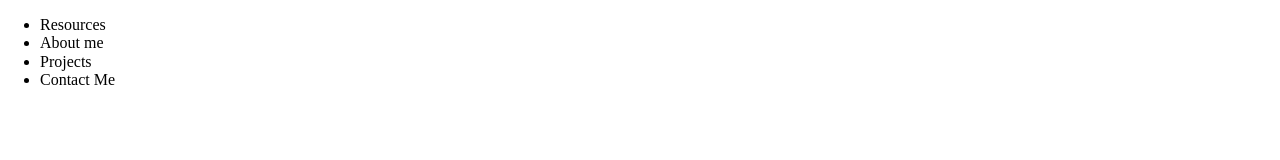
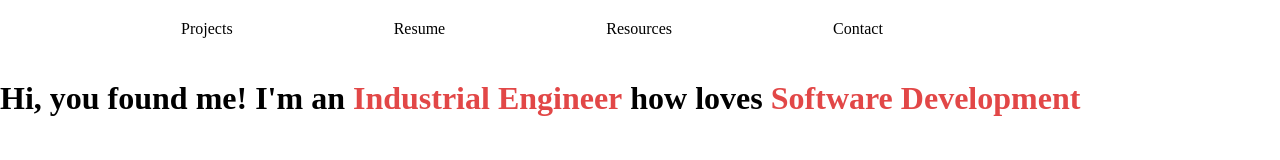
Before and after one commit to cristhiangomezm/portfolio, a plain HTML site: page index.html in a window 1280 px wide. Drawn offline with Linux system fonts and the light colour scheme.

Commit message:
Index page update

```diff
--- a/index.html
+++ b/index.html
@@ -10,16 +10,27 @@
 </head>
 <body>
     <div class="header-container">
-        <header>
+        <header class="header">
             <nav class="navmenu">
                 <ul>
+                    <li>Projects</li>
+                    <li>Resume</li>
                     <li>Resources</li>
-                    <li>About me</li>
-                    <li>Projects</li>
-                    <li>Contact Me</li>
+                    <li>Contact</li>
                 </ul>
             </nav>
         </header>
     </div>
+    <div class="main-container">
+        <section class="main-page">
+            <h1 class="first-message">Hi, you found me! I'm an <strong>Industrial Engineer</strong>
+            how loves <strong>Software Development</strong>
+            </h1>
+        </section>
+        <section class="projects-list"></section>
+    </div>
+    <div class="footer-container">
+        <footer class="footer"></footer>
+    </div>
 </body>
 </html>
--- a/styles/styles.css
+++ b/styles/styles.css
@@ -0,0 +1,20 @@
+ul li {
+  list-style: none;
+}
+
+.navmenu {
+  padding: 20px 20px;
+  max-width: 1024px;
+}
+
+.navmenu ul {
+  display: flex;
+  flex-direction: row;
+  margin: 0 auto;
+  padding: 0;
+  justify-content: space-evenly;
+}
+
+strong {
+  color: #e24747;
+}
```
